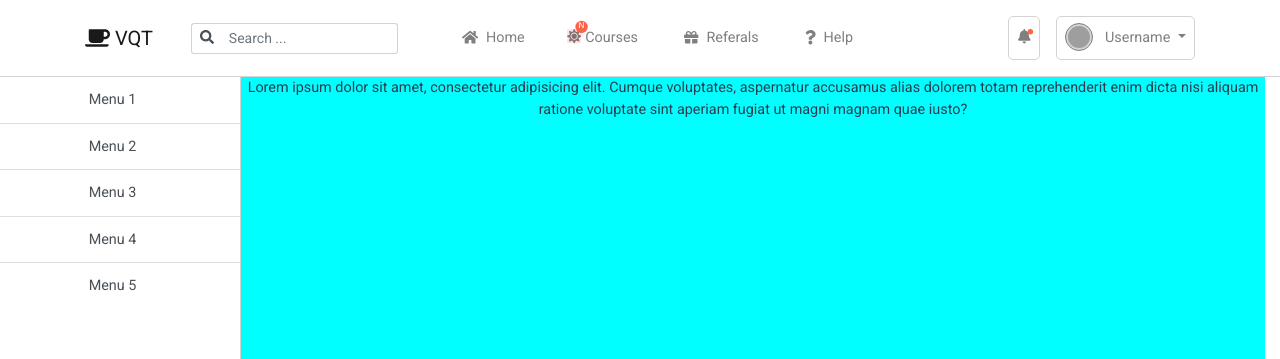
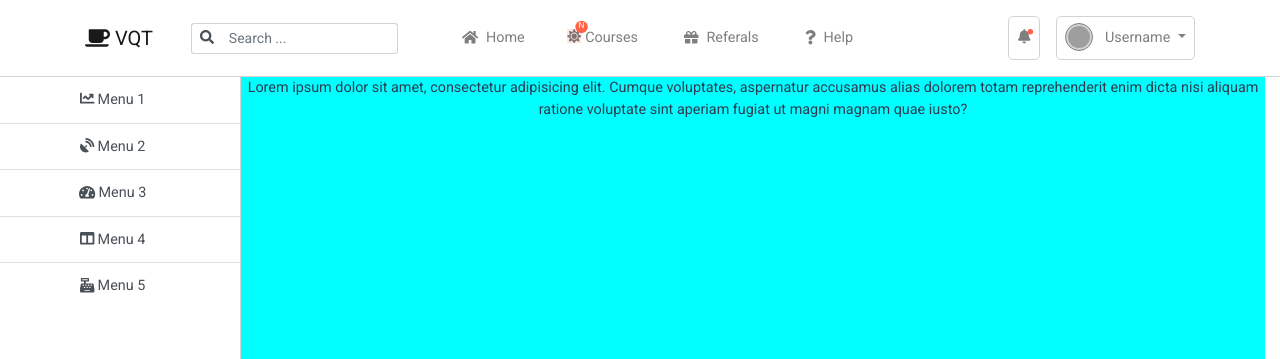
Before and after one commit to loitd/vue-quicktemplate, a Vue app: page /#/ in a window 1280 px wide. Shown: the top 359 px of the page. Built offline with nearby package versions, Linux system fonts and the light colour scheme; grey boxes are pictures that could not be loaded.

Commit message:
'deploy-minor-fixes'

```diff
--- a/src/App.vue
+++ b/src/App.vue
@@ -11,7 +11,7 @@
 </template>
 
 <style lang="scss">
-#app {
+#app, .dropdown-item {
   font-family: 'Roboto', 'Avenir', Helvetica, Arial, sans-serif;
   font-size: 0.9rem;
   -webkit-font-smoothing: antialiased;
--- a/src/assets/scss/components/navbar.scss
+++ b/src/assets/scss/components/navbar.scss
@@ -2,8 +2,7 @@
 // So this mean this styles is for V-mobile version
 @import url(https://fonts.googleapis.com/css?family=Roboto);
 
-.navbar-nav,
-.profiledd .dropdown-item {
+.navbar-nav {
     color: grey;
 }
 
--- a/src/components/Sidebar.vue
+++ b/src/components/Sidebar.vue
@@ -8,17 +8,17 @@
                 the router-link-exact-activeclass would only be applied to <router-link to="/foo/bar"> when the path is /foo/bar
                 This may not be something that we want, so we can use the exact prop like so: <router-link to="/" exact>.
                 Now the component will only get the active class applied when it is an exact match at /.-->
-                <b-list-group-item to="#menu1">Menu 1</b-list-group-item>
-                <b-list-group-item to="#menu2">Menu 2</b-list-group-item>
-                <b-list-group-item to="#menu3">Menu 3</b-list-group-item>
-                <b-list-group-item to="#menu4">Menu 4</b-list-group-item>
-                <b-list-group-item to="#menu5">Menu 5</b-list-group-item>
-                <!-- <b-list-group-item to="#menu6">Menu 6</b-list-group-item>
-                <b-list-group-item to="#menu7">Menu 7</b-list-group-item>
-                <b-list-group-item to="#menu8">Menu 8</b-list-group-item>
-                <b-list-group-item to="#menu9">Menu 9</b-list-group-item>
-                <b-list-group-item to="#menu10">Menu 10</b-list-group-item>
-                <b-list-group-item to="#menu11">Menu 11</b-list-group-item> -->
+                <b-list-group-item to="#menu1"><font-awesome-icon :icon="['fas', 'chart-line']" /> Menu 1</b-list-group-item>
+                <b-list-group-item to="#menu2"><font-awesome-icon :icon="['fas', 'satellite-dish']" /> Menu 2</b-list-group-item>
+                <b-list-group-item to="#menu3"><font-awesome-icon :icon="['fas', 'tachometer-alt']" /> Menu 3</b-list-group-item>
+                <b-list-group-item to="#menu4"><font-awesome-icon :icon="['fas', 'columns']" /> Menu 4</b-list-group-item>
+                <b-list-group-item to="#menu5"><font-awesome-icon :icon="['fas', 'cash-register']" /> Menu 5</b-list-group-item>
+                <!-- <b-list-group-item to="#menu6"><font-awesome-icon :icon="['fas', 'chart-line']" /> Menu 6</b-list-group-item>
+                <b-list-group-item to="#menu7"><font-awesome-icon :icon="['fas', 'chart-line']" /> Menu 7</b-list-group-item>
+                <b-list-group-item to="#menu8"><font-awesome-icon :icon="['fas', 'chart-line']" /> Menu 8</b-list-group-item>
+                <b-list-group-item to="#menu9"><font-awesome-icon :icon="['fas', 'chart-line']" /> Menu 9</b-list-group-item>
+                <b-list-group-item to="#menu10"><font-awesome-icon :icon="['fas', 'chart-line']" /> Menu 10</b-list-group-item>
+                <b-list-group-item to="#menu11"><font-awesome-icon :icon="['fas', 'chart-line']" /> Menu 11</b-list-group-item> -->
             </div>
         </b-list-group>
 
```
